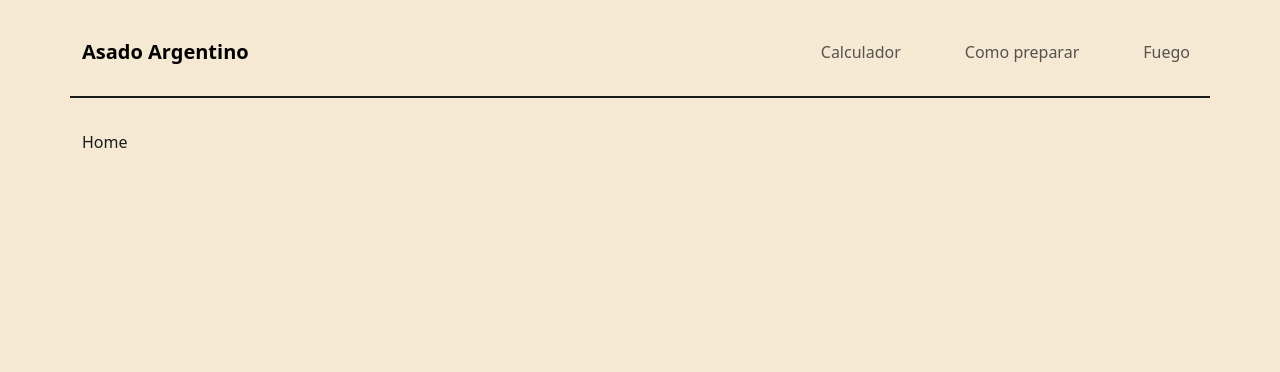
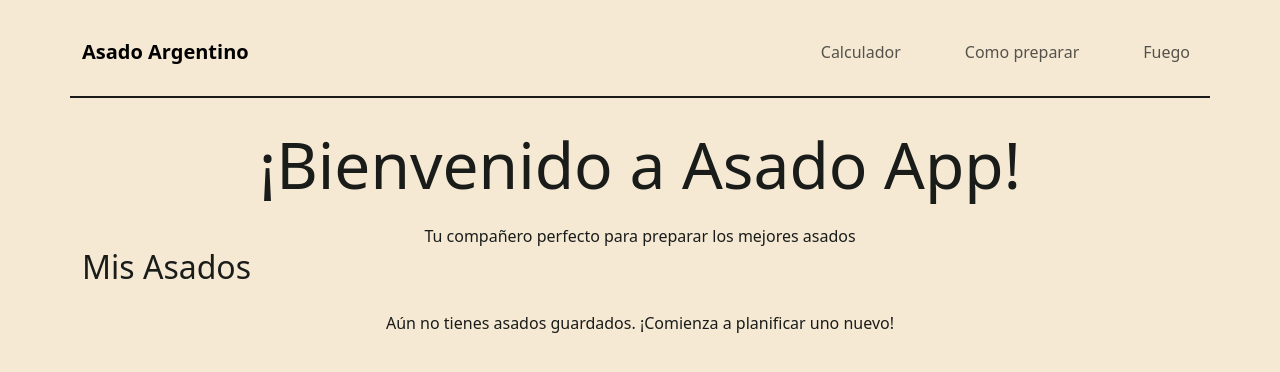
Before and after one commit to Drumania/asado-app, a React (Vite) app: page / in a window 1280 px wide. Shown: the top 372 px of the page. Built offline with nearby package versions, Linux system fonts and the light colour scheme.

Commit message:
home asados

```diff
--- a/src/pages/Home.jsx
+++ b/src/pages/Home.jsx
@@ -1,3 +1,46 @@
+import { useState, useEffect } from 'react';
+
 export default function Home() {
-  return <div>Home</div>;
+  const [asados, setAsados] = useState([]);
+
+  useEffect(() => {
+    // Cargar asados guardados del localStorage
+    const asadosGuardados = JSON.parse(localStorage.getItem('asados') || '[]');
+    setAsados(asadosGuardados);
+  }, []);
+
+  return (
+    <div className="max-w-4xl mx-auto">
+      <div className="text-center mb-8">
+        <h1 className="text-4xl font-bold mb-4">¡Bienvenido a Asado App!</h1>
+        <p className="text-xl">Tu compañero perfecto para preparar los mejores asados</p>
+      </div>
+
+      <div className="mt-8">
+        <h2 className="text-2xl font-semibold mb-4">Mis Asados</h2>
+        {asados.length === 0 ? (
+          <div className="text-center p-6 bg-gray-100 rounded-lg">
+            <p>Aún no tienes asados guardados. ¡Comienza a planificar uno nuevo!</p>
+          </div>
+        ) : (
+          <div className="grid gap-4">
+            {asados.map((asado, index) => (
+              <div key={index} className="p-4 border rounded-lg shadow-sm hover:shadow-md transition-shadow">
+                <h3 className="text-xl font-semibold">{asado.nombre}</h3>
+                <p className="text-gray-600">Fecha: {new Date(asado.fecha).toLocaleDateString()}</p>
+                <div className="mt-2">
+                  <p className="font-medium">Cortes seleccionados:</p>
+                  <ul className="list-disc list-inside">
+                    {asado.cortes.map((corte, i) => (
+                      <li key={i}>{corte.nombre} - {corte.peso}kg</li>
+                    ))}
+                  </ul>
+                </div>
+              </div>
+            ))}
+          </div>
+        )}
+      </div>
+    </div>
+  );
 }
--- a/src/pages/Planner.jsx
+++ b/src/pages/Planner.jsx
@@ -146,8 +146,30 @@ export default function Planner() {
     return calcularHoraInicio(linea[0].horaInicio, 45);
   };
 
+  const  guardarAsado = () => {
+    const nombre = prompt('Ingresa un nombre para este asado:');
+    if (nombre) {
+      const nuevoAsado = {
+        nombre,
+        fecha: new Date().toISOString(),
+        cortes: resultados, // Cambiado de cortesSeleccionados a resultados
+        horaComer,
+        personas: {
+          adultos,
+          ninos
+        }
+      };
+
+      const asadosGuardados = JSON.parse(localStorage.getItem('asados') || '[]');
+      asadosGuardados.push(nuevoAsado);
+      localStorage.setItem('asados', JSON.stringify(asadosGuardados));
+
+      alert('¡Asado guardado con éxito!');
+    }
+  };
+
   return (
-    <section className="container py-4">
+    <div className="container">
       <h1 className="pb-4">Calculador de Asado</h1>
 
       <div className="row g-3 mb-5">
@@ -277,8 +299,9 @@ export default function Planner() {
               </li>
             ))}
           </ul>
+          <div className="mt-3 mb-3">
             <button
-            className="btn btn-success ms-2 mb-3"
+              className="btn btn-success me-2"
               onClick={() => {
                 const texto = generarTextoLista();
                 const url = `https://wa.me/?text=${encodeURIComponent(texto)}`;
@@ -287,6 +310,13 @@ export default function Planner() {
             >
               📲 Enviar por WhatsApp
             </button>
+            <button
+              onClick={guardarAsado}
+              className="btn btn-primary"
+            >
+              💾 Guardar Asado
+            </button>
+          </div>
         </div>
       )}
 
@@ -365,10 +395,6 @@ export default function Planner() {
           </tr>
         </tbody>
       </table>
-    </section>
+    </div>
   );
 }
-
-{
-  /* <h1 className="text-center text-uppercase mb-4">Calculador de Asado</h1> */
-}
```
Lines whose indentation alone changed are shown as unchanged.
